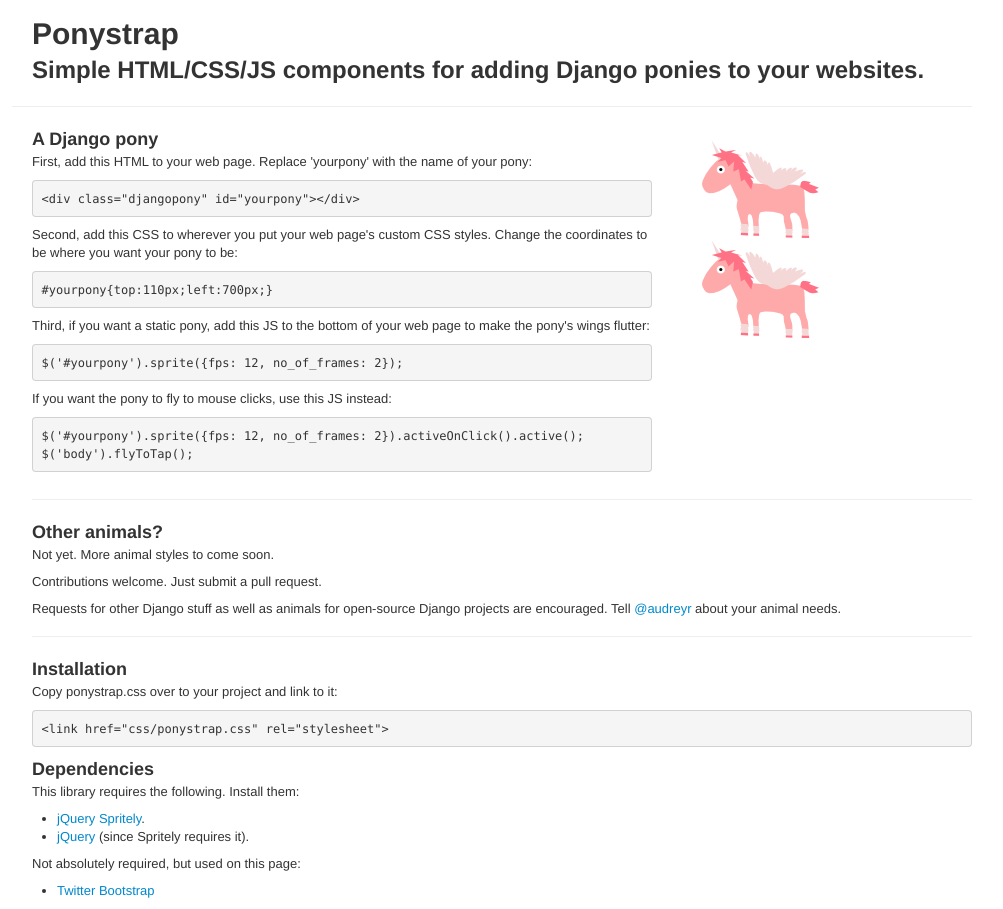
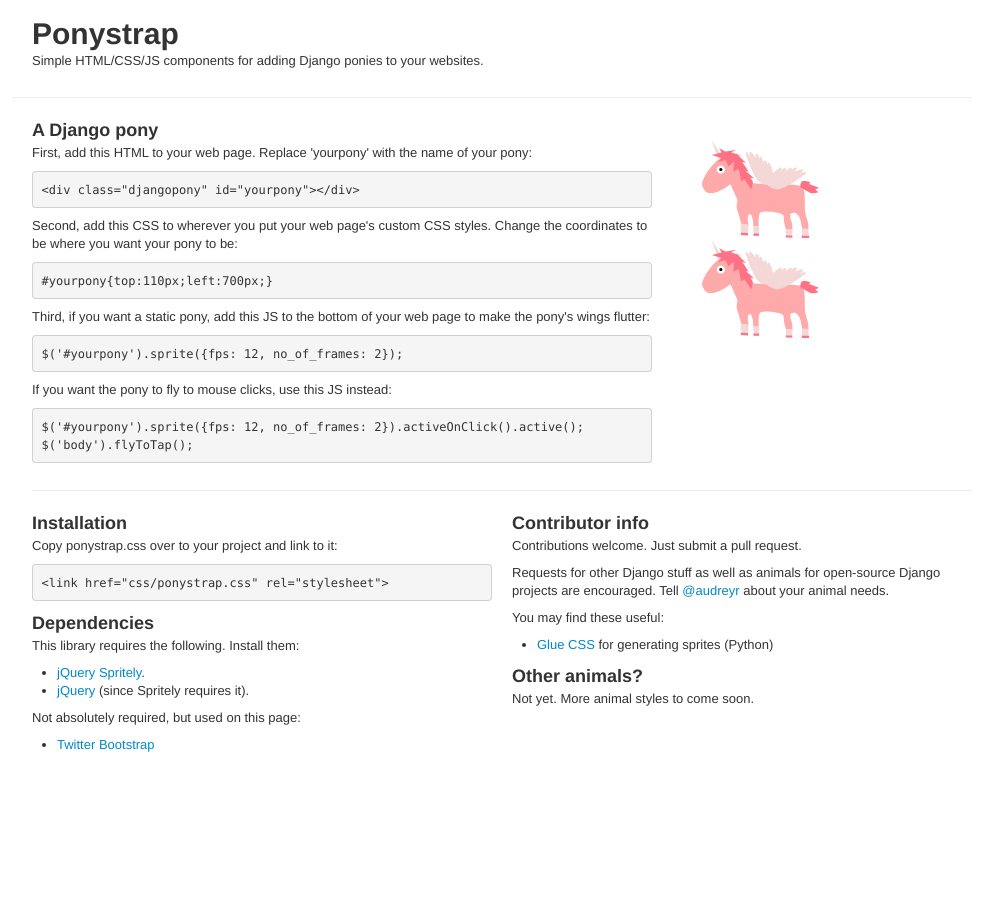
Before and after one commit to audreyfeldroy/ponystrap, a plain HTML site: page index.html in a window 1280 px wide. Shown: the whole page, without its empty margins (138-1141 px from the left). After the commit the page ends 800 px from the top, so only its background shows below. Drawn offline with Linux system fonts and the light colour scheme.

Commit message:
Page cleanup.

```diff
--- a/index.html
+++ b/index.html
@@ -13,7 +13,7 @@
         <div class="span12 prepend-top">
             <h1>Ponystrap</h1>
 
-            <h2>Simple HTML/CSS/JS components for adding Django ponies to your websites.</h2>
+            <p>Simple HTML/CSS/JS components for adding Django ponies to your websites.</p>
         </div>
     </div>
     <div class="row">
@@ -39,19 +39,11 @@
             <div class="djangopony" id="movingpony"></div>
         </div>
     </div>
+
+    <hr/>
+
     <div class="row">
-        <div class="span12">
-            <hr/>
-
-            <h3>Other animals?</h3>
-
-            <p>Not yet.  More animal styles to come soon.</p>
-
-            <p>Contributions welcome.  Just submit a pull request.</p>
-            <p>Requests for other Django stuff as well as animals for open-source Django projects are encouraged.  Tell <a href="http://twitter.com/audreyr">@audreyr</a> about your animal needs.</p>
-
-            <hr/>
-
+        <div class="span6">
             <h3>Installation</h3>
             <p>Copy ponystrap.css over to your project and link to it:</p>
 
@@ -68,6 +60,20 @@
                 <li><a href="http://twitter.github.com/bootstrap/">Twitter Bootstrap</a></li>
             </ul>
         </div>
+        <div class="span6">
+            <h3>Contributor info</h3>
+            <p>Contributions welcome.  Just submit a pull request.</p>
+            <p>Requests for other Django stuff as well as animals for open-source Django projects are encouraged.  Tell <a href="http://twitter.com/audreyr">@audreyr</a> about your animal needs.</p>
+
+            <p>You may find these useful:</p>
+            <ul>
+                <li><a href="https://github.com/jorgebastida/glue">Glue CSS</a> for generating sprites (Python)</li>
+            </ul>
+
+            <h3>Other animals?</h3>
+
+            <p>Not yet.  More animal styles to come soon.</p>
+        </div>
     </div>
 </div>
 <script src="js/jquery-1.7.2.min.js"></script>
```
